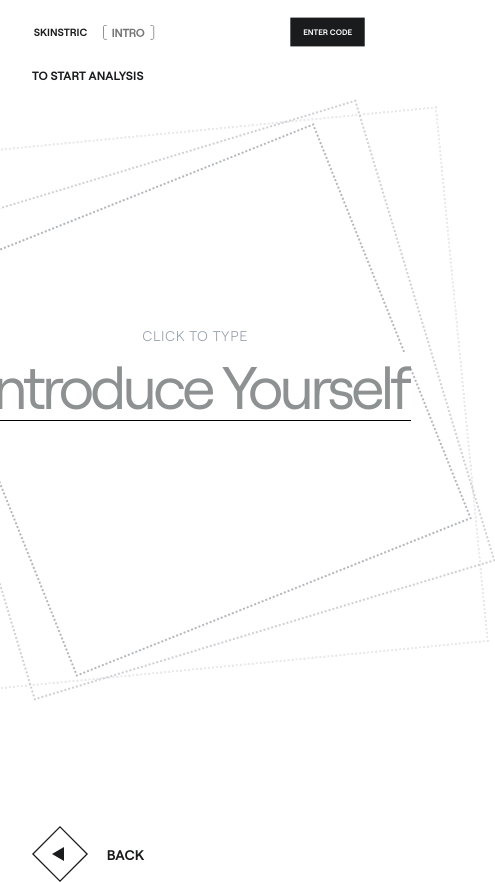
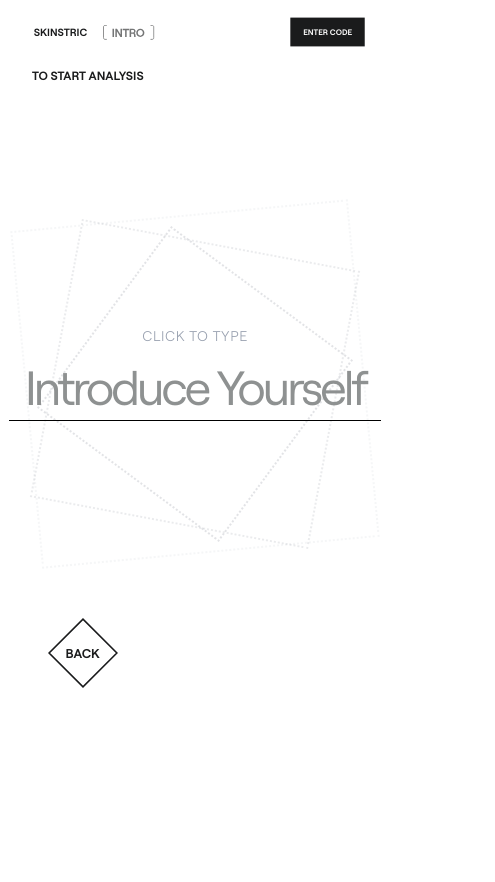
Before and after one commit to Amit-Erez/Skinstric-AI, a React (Create React App) app: page /testing in a window 390 px wide. Shown: the whole page, 495 px wide, since content can reach past the window. After the commit the page ends 844 px from the top, so only its background shows below. Built offline with nearby package versions, Linux system fonts and the light colour scheme.

Commit message:
Phase 1 complete: API, Design, Animations, Responsiveness

```diff
--- a/package.json
+++ b/package.json
@@ -10,6 +10,7 @@
     "axios": "^1.12.2",
     "react": "^19.1.1",
     "react-dom": "^19.1.1",
+    "react-icons": "^5.5.0",
     "react-router-dom": "^7.9.2",
     "react-scripts": "5.0.1",
     "web-vitals": "^2.1.4"
--- a/src/App.js
+++ b/src/App.js
@@ -1,6 +1,7 @@
 import Nav from "./components/Nav";
 import Home from "./components/pages/Home";
 import Testing from "./components/pages/Testing"
+import Result from "./components/pages/Result";
 import { BrowserRouter as Router, Routes, Route } from "react-router-dom";
 
 function App() {
@@ -10,6 +11,7 @@ function App() {
         <Routes>
           <Route path="/" element={<Home />} />
           <Route path="/testing" element={<Testing />} />
+          <Route path="/result" element={<Result />} />
         </Routes>
     </Router>
   );
--- a/src/components/pages/Home.css
+++ b/src/components/pages/Home.css
@@ -174,6 +174,8 @@
 }
 
 .test__arrow {
+    width: 44px;
+    height: 44px;
     transition: all 300ms ease;
 }
 
--- /dev/null
+++ b/src/components/pages/Result.jsx
@@ -0,0 +1,10 @@
+import React from 'react'
+import './Result.css'
+
+const Result = () => {
+  return (
+    <div>Result</div>
+  )
+}
+
+export default Result
--- a/src/components/pages/Testing.css
+++ b/src/components/pages/Testing.css
@@ -1,6 +1,7 @@
 #testing {
     height: calc(100vh - 76px);
     position: relative;
+    overflow: hidden;
 }
 
 .start {
@@ -22,15 +23,18 @@
     justify-content: center;
     margin-top: -3rem;
     z-index: 10;
+    background: transparent;
+    text-align: center;
 }
 
-.user__form p {
+.prompt {
     font-size: 0.88rem;
     text-transform: uppercase;
     margin-bottom: 8px;
     color: #98a0af;
     letter-spacing: 0.04rem;
     font-weight: 300;
+    background: transparent;
 }
 
 .input__box input {
@@ -43,12 +47,21 @@
    font-weight: 400;
    border: none;
    border-bottom: 1px solid black;
+   z-index: 10;
+   background: transparent;
 }
 .input__box input::placeholder {
     color: #8e9191;
 }
 .input__box input:focus {
     outline: none;
+}
+
+.err__msg {
+    font-size: 14px;
+    font-weight: 300;
+    color: red;
+    margin-bottom: 8px;
 }
 
 #back__btn {
@@ -59,19 +72,82 @@
     background-color: transparent;
     width: 112px;
     height: 48px;
-    top: 790px;
-    left: 32px;
-    transform: translateY(-50%);
+    left: 3rem;
+    bottom: 2rem;
     font-size: 14px;
     font-weight: 600;
     border: none;
     cursor: pointer;
+    transition: all 300ms ease;
 }
 
-.back__arrow {
+#back__btn:hover .back__arrow{
+    scale: 1.1;
+}
+
+.back__arrow,
+.icon__frameL,
+.icon__frameR {
     width: 56px;
     height: 56px;
+    transition: all 300ms ease;
 }
+
+.icon__frameL,
+.icon__frameR {
+  display: none;
+}
+
+#proceed__btn {
+    position: absolute;
+    display: flex;
+    align-items: center;
+    justify-content: space-between;
+    background-color: transparent;
+    width: 132px;
+    height: 48px;
+    right: 3rem;
+    bottom: 2rem;
+    font-size: 14px;
+    font-weight: 600;
+    border: none;
+    cursor: pointer;
+    transition: all 300ms ease;
+    animation: slide 1.5s ease-in-out;
+}
+
+@keyframes slide {
+ 0% {
+    transform: translateX(-300px);
+    opacity: 0;
+  }
+  70% {
+    transform: translateX(0);
+    opacity: 1;
+  }
+  85% {
+    transform: translateY(30%);
+  }
+  100% {
+    transform: translateY(0);
+  }
+}
+
+
+#proceed__btn:hover .proceed__arrow {
+    scale: 1.1;
+}
+
+#proceed__btn p {
+    margin-right: 19px;
+}
+
+.proceed__arrow {
+    width: 56px;
+    height: 56px;
+    transition: all 300ms ease;
+}
+
 
 .diamond__large,
 .diamond__medium,
@@ -80,25 +156,28 @@
     top: 50%;
     left: 50%;
     margin-top: -3rem;
+    z-index: 1;
 }
 
 .diamond__large {
     Width: 538px;
     Height: 538px;
     border: 2px dotted #a0a4ab;
-    opacity: 25%;
+    opacity: 15%;
     transform: translate(-50%,-50%) rotate(80deg);
     transform-origin: center;
-    animation: spin 50s linear infinite;
+    animation: spin 43s linear infinite;
+    animation-delay: -10s;
 }
 .diamond__medium {
     width: 482px;
     height: 482px;
     border: 2px dotted #a0a4ab;
-    opacity: 50%;
+    opacity: 30%;
     transform: translate(-50%,-50%) rotate(60deg);
     transform-origin: center;
-    animation: spin 70s linear infinite;
+    animation: spin 63s linear infinite;
+    animation-delay: -20s;
 }
 .diamond__small {
    width: 426px;
@@ -106,8 +185,9 @@
    border: 2px dotted #a0a4ab;
    transform: translate(-50%,-50%) rotate(45deg);
    transform-origin: center;
-   opacity: 80%;
+   opacity: 40%;
    animation: spin 85s linear infinite;
+   animation-delay: -35s;
 }
 
 @keyframes spin {
@@ -118,3 +198,149 @@
     transform: translate(-50%, -50%) rotate(405deg);
   }
 }
+
+.proceed__msg,
+.loading__msg {
+    position: absolute;
+    top: 50%;
+    left: 50%;
+    transform: translate(-50%,-50%);
+    margin: -3rem auto;
+    display: flex;
+    flex-direction: column;
+    align-items: center;
+    gap: 1rem;
+    z-index: 2;
+
+}
+.proceed__msg h3 {
+    font-size: 24px;
+    font-weight: 400;
+    letter-spacing: 0.6px;
+    line-height: 32px;
+}
+
+.proceed__msg p,
+.loading__msg p {
+    font-size: 18px;
+    text-transform: none;
+    color: #495565;
+    font-weight: 400;
+    text-align: center;
+}
+
+.dots {
+    margin-top: 1rem;
+    width: 40%;
+    display: flex;
+    align-items: center;
+    justify-content: space-around;
+}
+
+.dot {
+    height: 16px;
+}
+
+.dot__icon {
+    font-size: 18px;
+    fill: #a0a4ab;
+    animation: bounce 1s ease-in-out infinite;
+}
+
+.dot:nth-child(1) .dot__icon {
+  animation-delay: 0s;
+}
+.dot:nth-child(2) .dot__icon {
+  animation-delay: 0.2s;
+}
+.dot:nth-child(3) .dot__icon {
+  animation-delay: 0.4s;
+}
+
+@keyframes bounce {
+  0%, 80%, 100% {
+    transform: translateY(0);
+  }
+  40% {
+    transform: translateY(-4px);
+  }
+}
+
+
+/*
+
+RESPONSIVENESS
+
+*/
+
+
+/* MAX 768PX */
+
+@media (max-width: 768px) {
+.diamond__small {
+  opacity: 30%;
+  width: 226px;
+  height: 226px;
+  margin-top: -4rem;
+}
+.diamond__medium {
+  opacity: 22%;
+  width: 283px;
+  height: 283px;
+  margin-top: -4rem;
+}
+.diamond__large {
+  opacity: 10%;
+  width: 339px;
+  height: 339px;
+  margin-top: -4rem;
+}
+#back__btn{
+    left: 3rem;
+    bottom: 9rem;
+}
+#proceed__btn{
+    right: 3rem;
+    bottom: 9rem;
+}
+}
+
+/* MAX 640PX */
+
+@media (max-width: 640px) {
+.icon__frameL,
+.icon__frameR {
+display: block;
+width: 100%;
+height: 100%;
+}
+
+.back__arrow,
+.proceed__arrow {
+    display: none;
+}
+
+#back__btn,
+#proceed__btn {
+    width: 70px;
+    height: 70px;
+}
+
+#back__btn p {
+   position: absolute;
+   left: 1.1rem;
+   transform: translate();
+   font-size: 0.8rem;
+}
+
+#proceed__btn p {
+   position: absolute;
+   font-size: 0.77rem;
+   left: .4rem;
+}
+
+.input__box input {
+    font-size: 48px;
+    width: 372px;
+}
+}
--- a/src/components/pages/Testing.jsx
+++ b/src/components/pages/Testing.jsx
@@ -1,15 +1,18 @@
 import React, { useEffect, useState } from "react";
+import { Link } from "react-router-dom";
 import axios from "axios";
-import "./Testing.css";
 import iconLeft from "../../assets/buttin-icon-left.svg";
 import iconRight from "../../assets/buttin-icon-right.svg";
+import iconFrame from "../../assets/rect-outer-line.svg"
+import { GoDotFill } from "react-icons/go";
+import "./Testing.css";
 
 const Testing = () => {
   const [step, setStep] = useState("name");
   const [user, setUser] = useState({ name: "", location: "" });
   const [input, setInput] = useState("");
   const [error, setError] = useState("");
-  const [success, setSuccess] = useState("");
+  const [loading, setLoading] = useState(false);
 
   const UserForm = (e) => {
     if (e.key === "Enter") {
@@ -59,10 +62,10 @@ const Testing = () => {
 
   useEffect(() => {
     if (user.name !== "" && user.location !== "") {
-      const msg = `"SUCCESS": "Added ${user.name} from ${user.location}"`;
-      setSuccess(msg);
-      console.log(msg);
+      setLoading(true);
+      setTimeout(() => {
         sendUser();
+      }, 600);
     }
   }, [user]);
 
@@ -72,10 +75,13 @@ const Testing = () => {
         "https://us-central1-frontend-simplified.cloudfunctions.net/skinstricPhaseOne",
         user
       );
-      console.log("Server response:", response.data);
+      console.log("Full API Response:", response.data);
     } catch (error) {
       console.error("Error sending user:", error);
     }
+    setLoading(false);
+    const msg = `"SUCCESS": "Added ${user.name} from ${user.location}"`;
+    console.log(msg);
   }
 
   return (
@@ -83,33 +89,62 @@ const Testing = () => {
       <div className="start">
         <p>TO START ANALYSIS</p>
       </div>
+      {step !== "done" ? (
         <div className="user__form">
-        <p>click to type</p>
-        {step !== "done" ? (
+          <p className="prompt">click to type</p>
           <div className="input__box">
-            {error && <p style={{ color: "red" }}>{error}</p>}
+            {error && <p className="err__msg">{error}</p>}
             <input
               type="text"
               value={input}
               onChange={handleChange}
               onKeyDown={UserForm}
               placeholder={
-                step === "name" ? "Introduce Yourself" : "your city name"
+                step === "name" ? "Introduce Yourself" : "Your city name"
               }
               autoFocus
             />
           </div>
+        </div>
+      ) : loading ? (
+        <div className="loading__msg">
+          <p>Processing submission</p>
+          <div className="dots">
+            <span className="dot">
+              <GoDotFill className="dot__icon" />
+            </span>
+            <span className="dot">
+              <GoDotFill className="dot__icon" />
+            </span>
+            <span className="dot">
+              <GoDotFill className="dot__icon" />
+            </span>
+          </div>
+        </div>
       ) : (
-          <div>
+        <div className="proceed__msg">
           <h3>Thank you!</h3>
           <p>Proceed for the next step</p>
         </div>
       )}
-      </div>
+      <Link to={"/"}>
         <button id="back__btn">
           <img src={iconLeft} alt="left icon" className="back__arrow" />
+          <img src={iconFrame} alt="left icon" className="icon__frameL" />
           <p>BACK</p>
         </button>
+      </Link>
+      {step === "done" && !loading ? (
+        <Link to={"/result"}>
+          <button id="proceed__btn">
+            <p>PROCEED</p>
+            <img src={iconRight} alt="right icon" className="proceed__arrow" />
+            <img src={iconFrame} alt="left icon" className="icon__frameR" />
+          </button>
+        </Link>
+      ) : (
+        <></>
+      )}
       <div className="diamond__large"></div>
       <div className="diamond__medium"></div>
       <div className="diamond__small"></div>
```
Also changed, not shown: src/assets/rect-outer-line.svg (added), src/components/pages/Result.css (added), 1 other file (tests, documents, lock files or other folders). Lines whose indentation alone changed are shown as unchanged.
